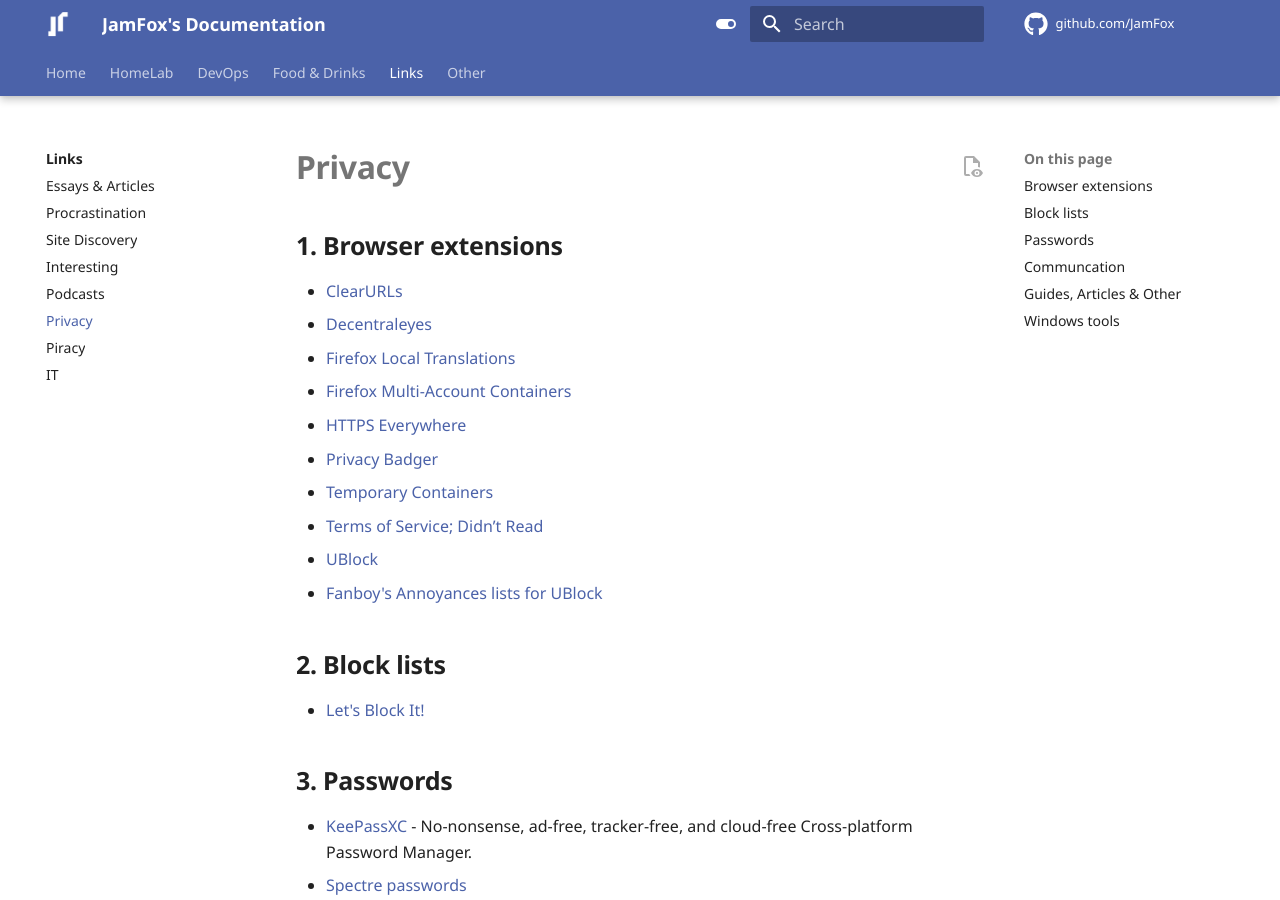
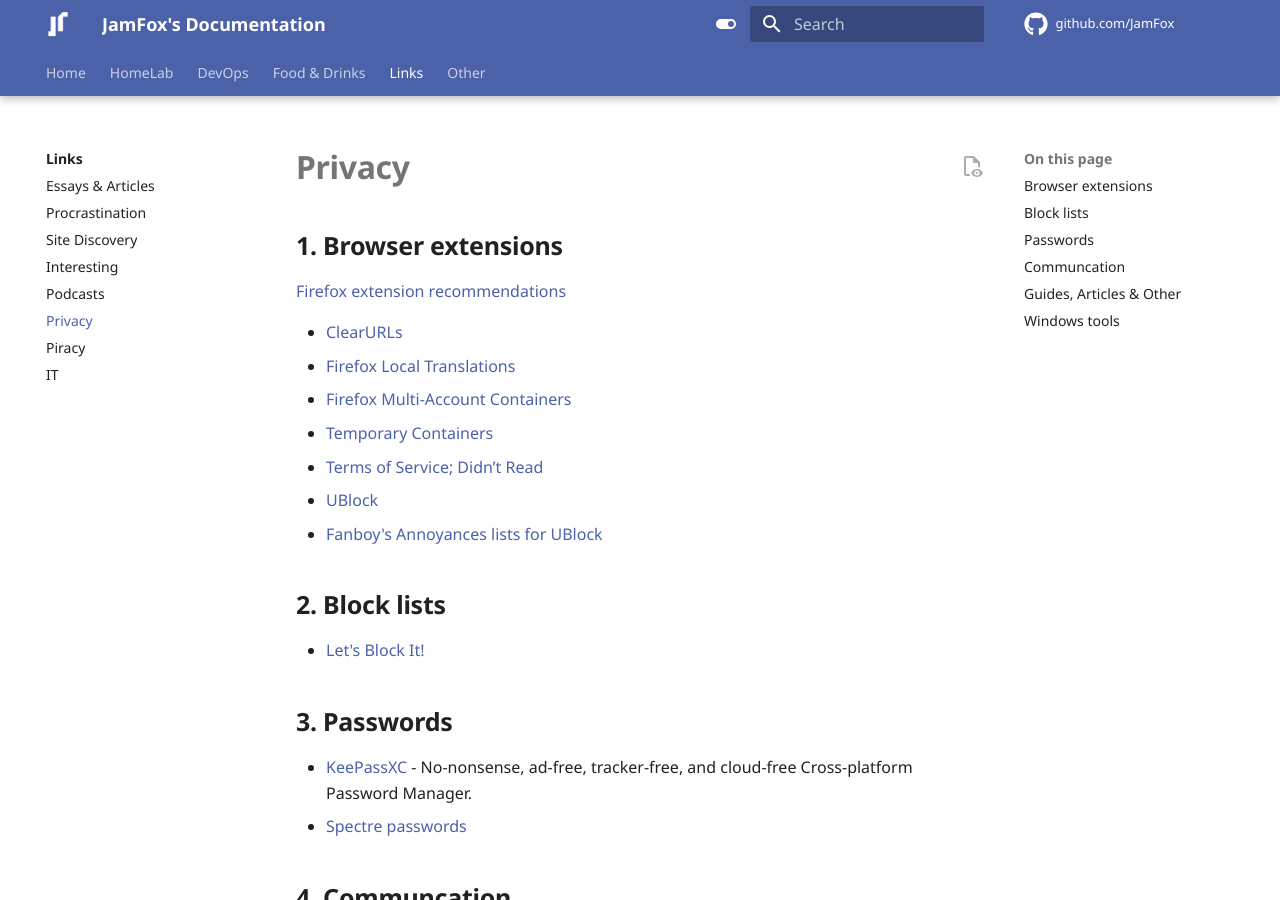
Before and after one commit to JamFox/docs.jamfox.dev, an MkDocs documentation site: the page built from docs/content/links/privacy.md, in a window 1280 px wide and 900 px high. Built offline with MkDocs 1.6.1 and Material for MkDocs 9.7.7, drawn with Linux system fonts in a browser that asks for light colours; comment, search, counter and statistics services are not loaded.

Commit message:
add causal and privacy changes

```diff
--- a/docs/content/links/privacy.md
+++ b/docs/content/links/privacy.md
@@ -4,12 +4,11 @@ title: "Privacy"
 
 ## Browser extensions
 
+[Firefox extension recommendations](https://github.com/arkenfox/user.js/wiki/4.1-Extensions)
+
 - [ClearURLs](https://addons.mozilla.org/en-US/firefox/addon/clearurls/)
-- [Decentraleyes](https://addons.mozilla.org/en-US/firefox/addon/decentraleyes/)
 - [Firefox Local Translations](https://addons.mozilla.org/en-US/firefox/addon/firefox-translations/)
 - [Firefox Multi-Account Containers](https://addons.mozilla.org/en-US/firefox/addon/multi-account-containers/)
-- [HTTPS Everywhere](https://addons.mozilla.org/en-US/firefox/addon/https-everywhere/)
-- [Privacy Badger](https://addons.mozilla.org/en-US/firefox/addon/privacy-badger17/)
 - [Temporary Containers](https://addons.mozilla.org/en-US/firefox/addon/temporary-containers/)
 - [Terms of Service; Didn’t Read](https://addons.mozilla.org/en-US/firefox/addon/terms-of-service-didnt-read/)
 - [UBlock](https://addons.mozilla.org/en-US/firefox/addon/ublock-origin/)
```
Also changed, not shown: docs/content/links/essays.md (+1 -0 lines).
